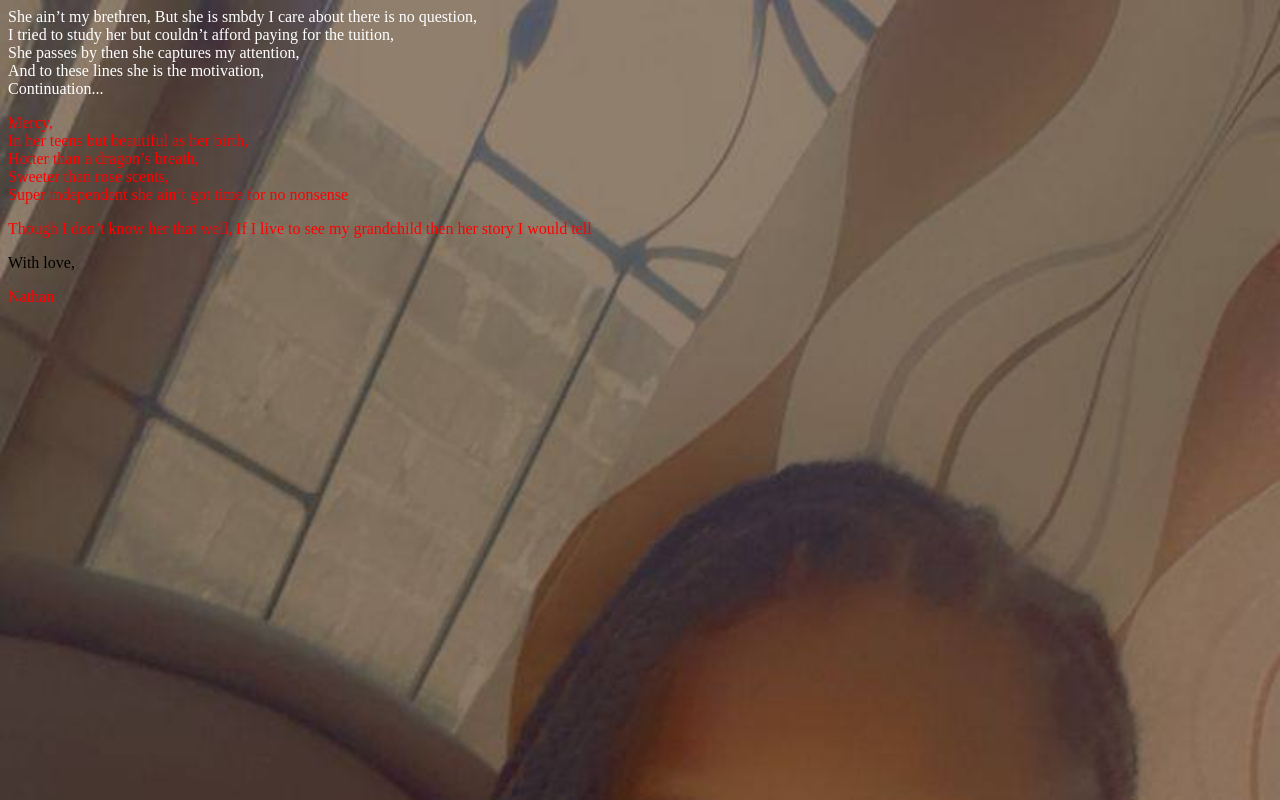
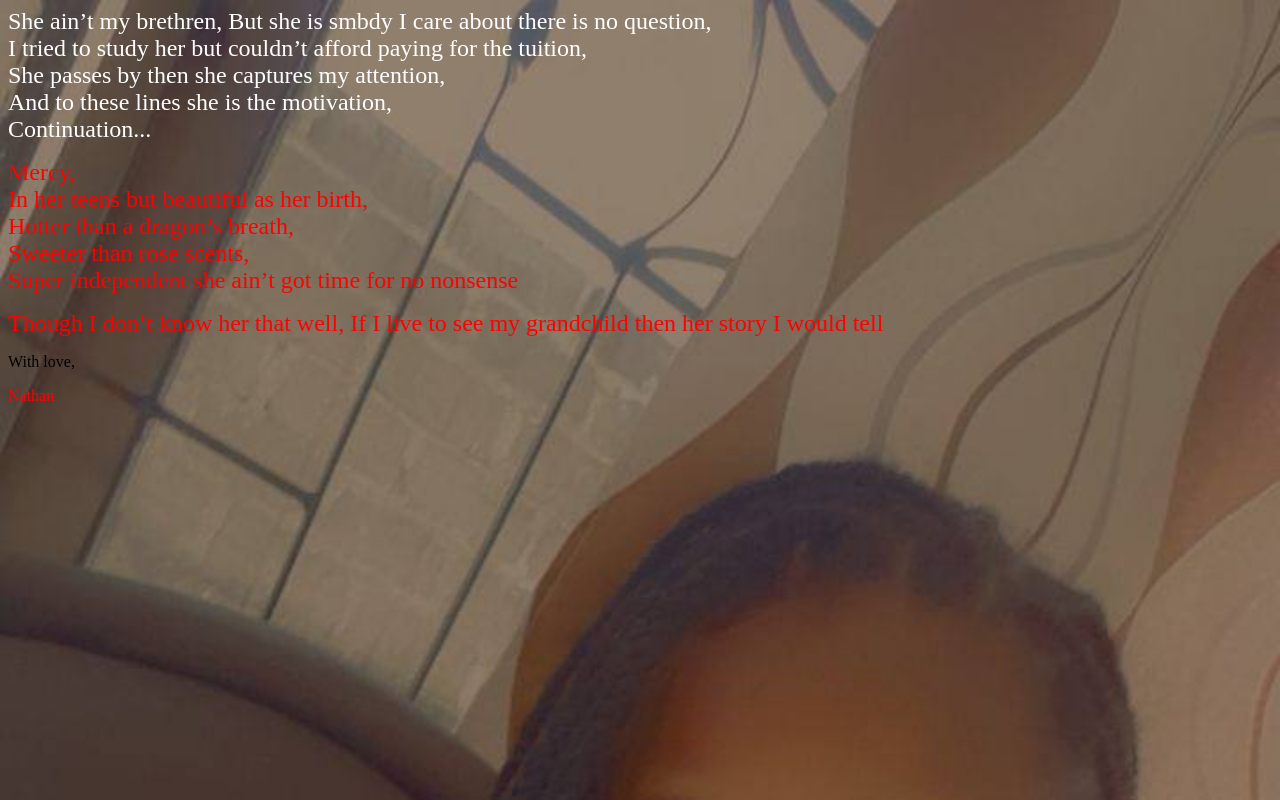
Before and after one commit to the-nathan-x/mercy, a plain HTML site: page index.html in a window 1280 px wide. Drawn offline with Linux system fonts and the light colour scheme.

Commit message:
Add files via upload

```diff
--- a/index.html
+++ b/index.html
@@ -12,14 +12,14 @@
 </head>
 <body>
 <div class="bodyback">
-<p><font color="white">She ain’t my brethren,
+<p><font color="white" size="5">She ain’t my brethren,
 But she is smbdy I care about there is no question,<br>
 I tried to study her but couldn’t afford paying for the tuition,<br>
 She passes by then she captures my attention,<br>
 And to these lines she is the motivation,<br>
 Continuation...
 </p>
-</font><p><font color="red">
+</font><p><font color="red" size="5">
 Mercy,<br>
 In her teens but beautiful as her birth,
 <br>Hotter than a dragon’s breath,<br>
@@ -31,7 +31,7 @@ Though I don’t know her that well,
 If I live to see my grandchild then her story I would tell</font><br></p>
 
 <p>With love,</p>
-<p><font face="forte" color="red">Nathan</font></p>
+<p><font face="forte" color="red" size="3">Nathan</font></p>
 </div>
 </body>
 </html>
```
